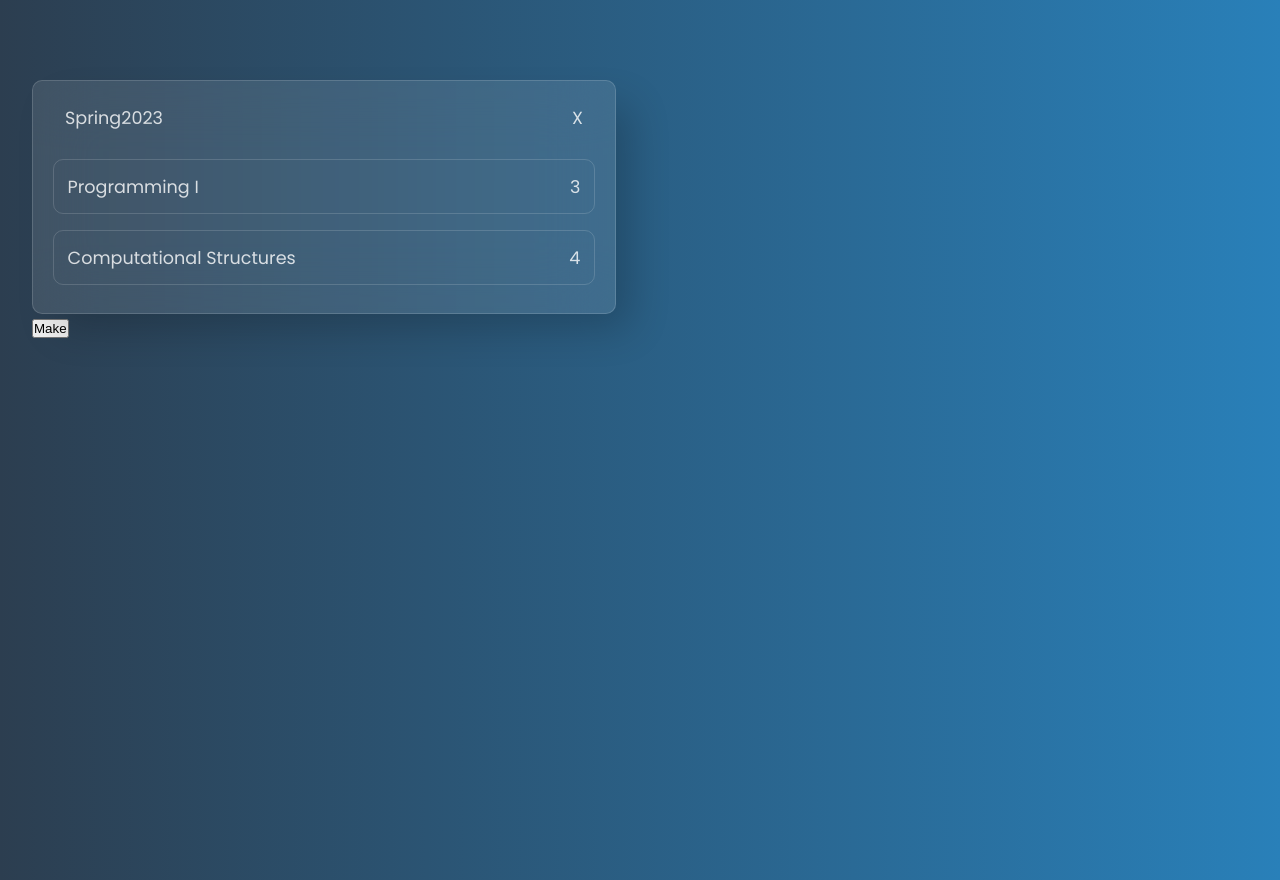
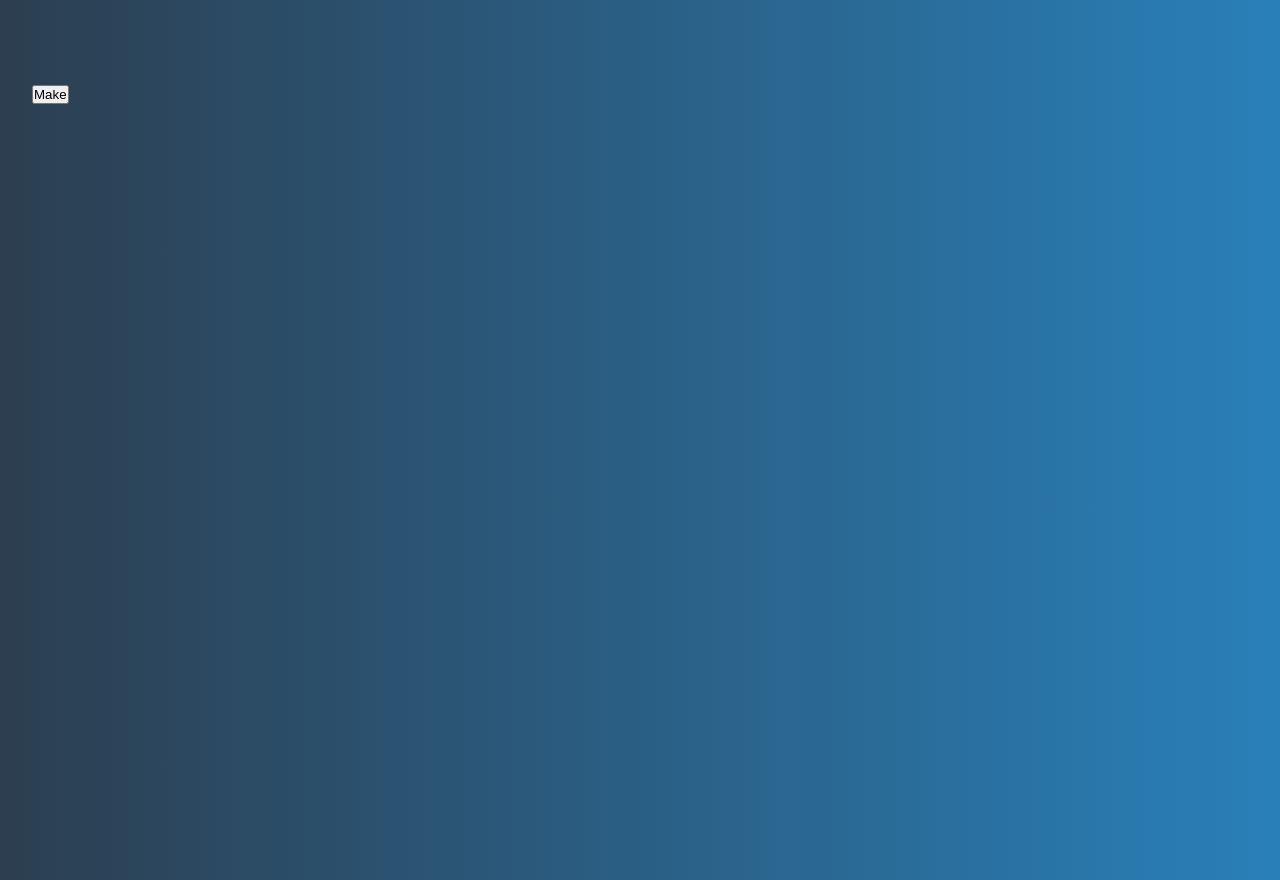
Before and after one commit to mreid21/mockup-v3, a React (Create React App) app: page / in a window 1280 px wide. Built offline with nearby package versions, Linux system fonts and the light colour scheme.

Commit message:
changed data structure for courses takne

```diff
--- a/src/App.js
+++ b/src/App.js
@@ -25,10 +25,7 @@ function App() {
     {UUID: 38293619, courseId: 'COP4620', name: 'Construction of Language Translators', credits: 3, prereqs: ['COP3530', 'COP3210']}
   ]
   //TODO: fix this to do something right for once
-  const [taken, setTaken] = useState([
-    [{UUID: 35223553, courseId: 'COP2220', name: 'Programming I', credits: 3, prereqs: []},
-    {UUID: 19024908, courseId: 'COT3100', name: 'Computational Structures', credits: 4, prereqs: []}]
-  ])
+  const [taken, setTaken] = useState([])
 
   const autoCompleteSemester = () => {
     let sem = []
```
